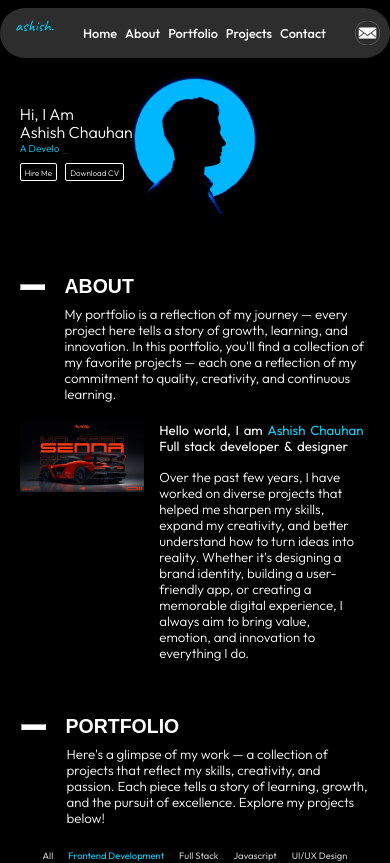
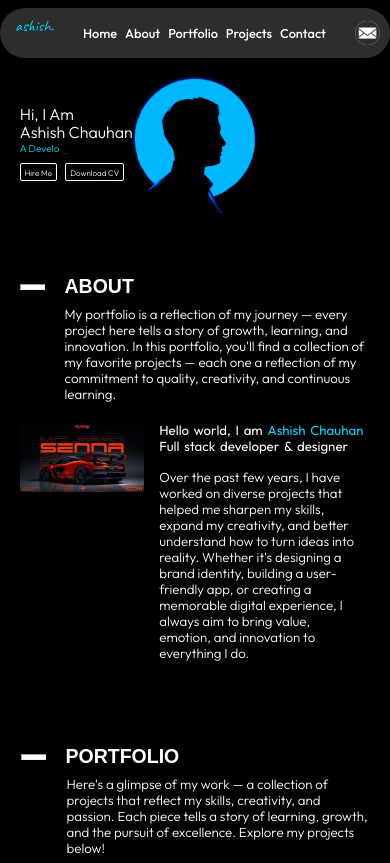
Before and after one commit to AshishChauhan5848/My-portfolio, a React (Vite) app: page / in a window 390 px wide. Shown: the top 863 px of the page. Built offline with nearby package versions, Linux system fonts and the light colour scheme.

Commit message:
Fix: case-sensitive import for Cards.css

```diff
--- a/src/components/About/About.css
+++ b/src/components/About/About.css
@@ -63,7 +63,7 @@
 
 @media (max-width: 480px) {
   .About {
-    height: 420px;
+    height: 450px;
     width: 100vw;
   }
 
```
